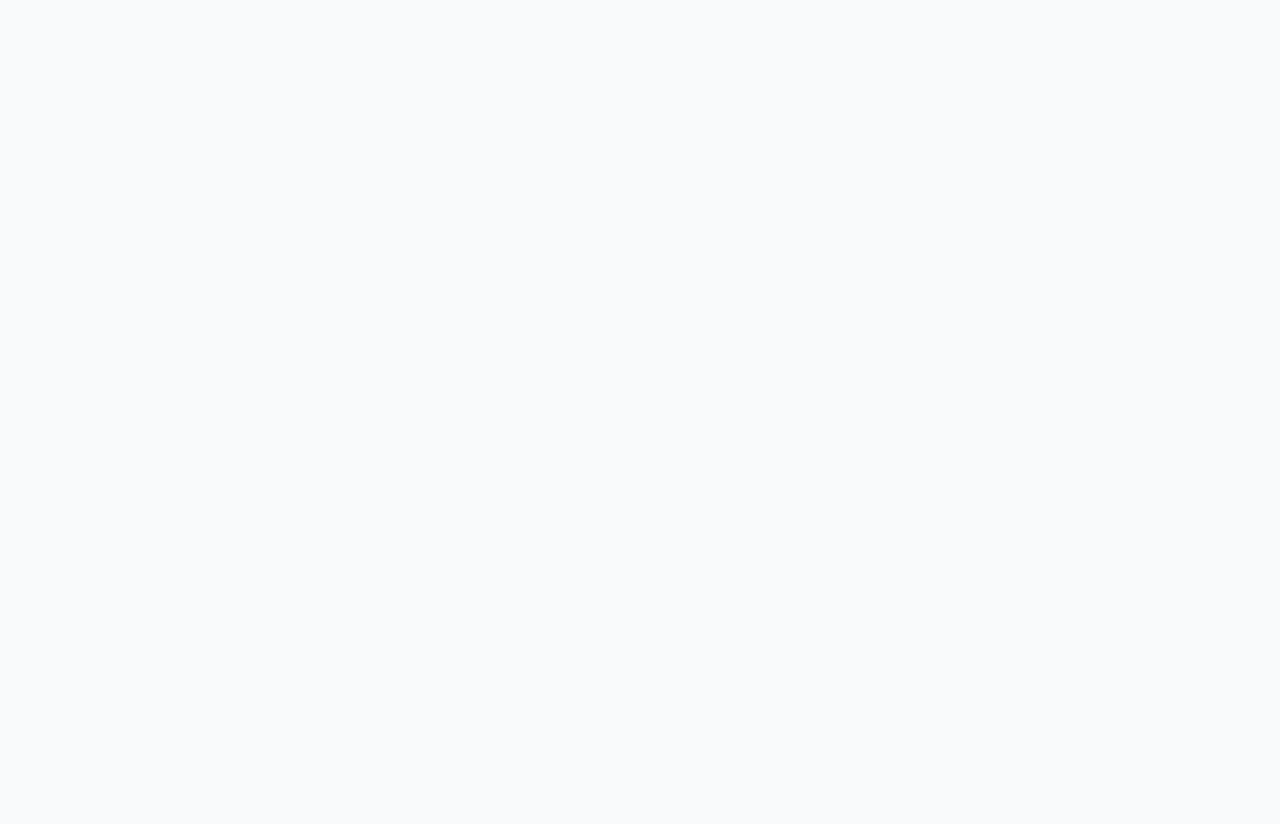
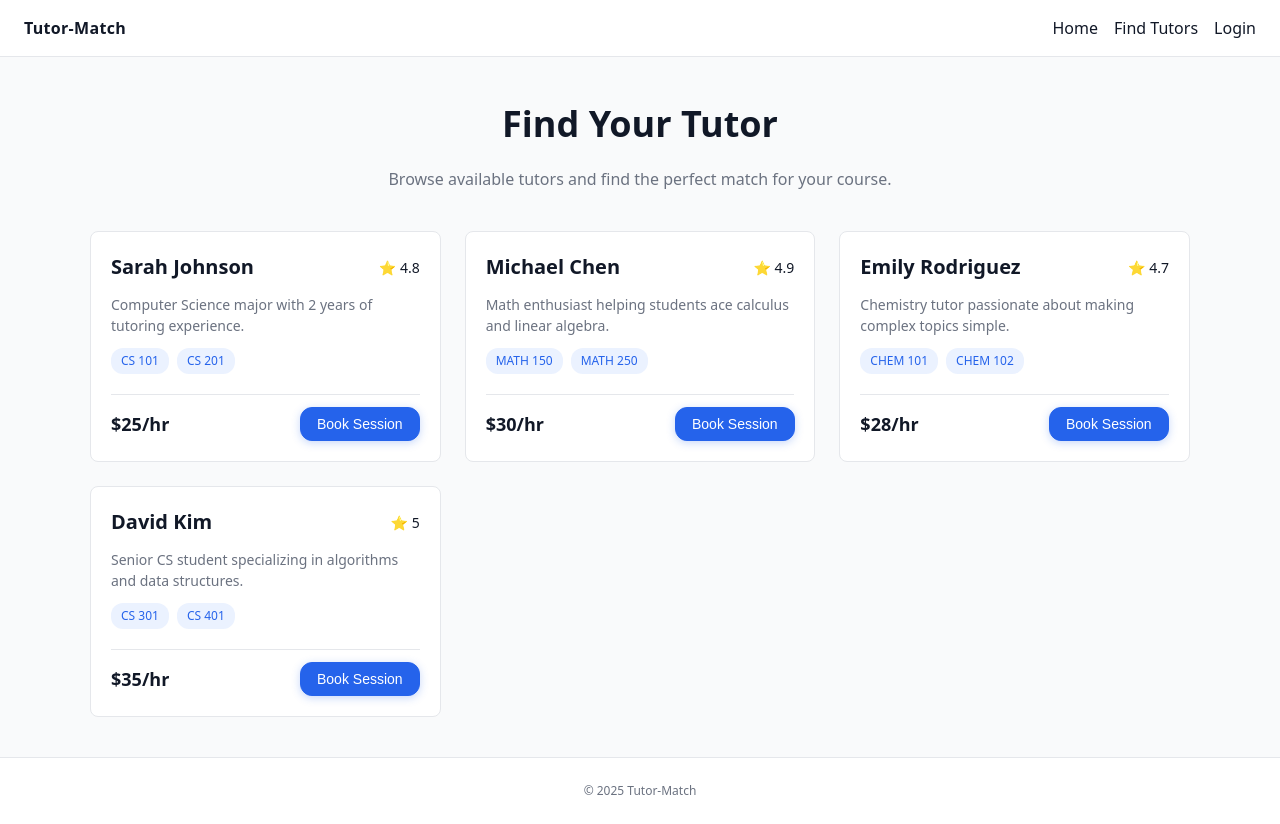
Before and after one commit to sheff2/tutor-match, a React (Vite) app in the folder client/: page /tutors in a window 1280 px wide. Before the commit this address had no page. Before the commit the page ends 800 px from the top, so only its background shows below. Built offline with nearby package versions, Linux system fonts and the light colour scheme.

Commit message:
Add Tutors page with sample tutor list

```diff
--- a/client/src/App.jsx
+++ b/client/src/App.jsx
@@ -1,6 +1,7 @@
 import { BrowserRouter as Router, Routes, Route } from 'react-router-dom';
 import Home from './pages/Home';
 import Login from './pages/Login';
+import Tutors from './pages/Tutors';
 
 export default function App() {
   return (
@@ -8,6 +9,7 @@ export default function App() {
       <Routes>
         <Route path="/" element={<Home />} />
         <Route path="/login" element={<Login />} />
+        <Route path="/tutors" element={<Tutors />} />
       </Routes>
     </Router>
   );
--- a/client/src/pages/Home.jsx
+++ b/client/src/pages/Home.jsx
@@ -6,6 +6,7 @@ export default function Home() {
       <header style={styles.header}>
         <div style={styles.brand}>Tutor-Match</div>
         <nav style={styles.nav}>
+          <Link to="/tutors" style={styles.link}>Find Tutors</Link>
           <a href="#about" style={styles.link}>About</a>
           <a href="#how" style={styles.link}>How it works</a>
           <a href="#contact" style={styles.link}>Contact</a>
--- /dev/null
+++ b/client/src/pages/Tutors.jsx
@@ -0,0 +1,233 @@
+import { Link } from 'react-router-dom';
+
+// Sample tutor data - replace with API call later
+const tutors = [
+  {
+    id: 1,
+    name: 'Sarah Johnson',
+    courses: ['CS 101', 'CS 201'],
+    rating: 4.8,
+    hourlyRate: 25,
+    bio: 'Computer Science major with 2 years of tutoring experience.',
+  },
+  {
+    id: 2,
+    name: 'Michael Chen',
+    courses: ['MATH 150', 'MATH 250'],
+    rating: 4.9,
+    hourlyRate: 30,
+    bio: 'Math enthusiast helping students ace calculus and linear algebra.',
+  },
+  {
+    id: 3,
+    name: 'Emily Rodriguez',
+    courses: ['CHEM 101', 'CHEM 102'],
+    rating: 4.7,
+    hourlyRate: 28,
+    bio: 'Chemistry tutor passionate about making complex topics simple.',
+  },
+  {
+    id: 4,
+    name: 'David Kim',
+    courses: ['CS 301', 'CS 401'],
+    rating: 5.0,
+    hourlyRate: 35,
+    bio: 'Senior CS student specializing in algorithms and data structures.',
+  },
+];
+
+export default function Tutors() {
+  return (
+    <div style={styles.page}>
+      <header style={styles.header}>
+        <Link to="/" style={styles.brand}>Tutor-Match</Link>
+        <nav style={styles.nav}>
+          <Link to="/" style={styles.link}>Home</Link>
+          <Link to="/tutors" style={styles.link}>Find Tutors</Link>
+          <Link to="/login" style={styles.link}>Login</Link>
+        </nav>
+      </header>
+
+      <main style={styles.main}>
+        <div className="container" style={styles.container}>
+          <h1 style={styles.title}>Find Your Tutor</h1>
+          <p style={styles.subtitle}>
+            Browse available tutors and find the perfect match for your course.
+          </p>
+
+          <div style={styles.grid}>
+            {tutors.map((tutor) => (
+              <div key={tutor.id} style={styles.card}>
+                <div style={styles.cardHeader}>
+                  <h3 style={styles.tutorName}>{tutor.name}</h3>
+                  <div style={styles.rating}>
+                    ⭐ {tutor.rating}
+                  </div>
+                </div>
+
+                <p style={styles.bio}>{tutor.bio}</p>
+
+                <div style={styles.courses}>
+                  {tutor.courses.map((course, idx) => (
+                    <span key={idx} style={styles.courseBadge}>
+                      {course}
+                    </span>
+                  ))}
+                </div>
+
+                <div style={styles.cardFooter}>
+                  <span style={styles.rate}>${tutor.hourlyRate}/hr</span>
+                  <button className="btn btn-primary" style={styles.bookBtn}>
+                    Book Session
+                  </button>
+                </div>
+              </div>
+            ))}
+          </div>
+        </div>
+      </main>
+
+      <footer style={styles.footer}>
+        <div className="container">
+          <p style={styles.footerText}>
+            © {new Date().getFullYear()} Tutor-Match
+          </p>
+        </div>
+      </footer>
+    </div>
+  );
+}
+
+const styles = {
+  page: {
+    minHeight: '100vh',
+    display: 'flex',
+    flexDirection: 'column',
+    background: 'var(--bg)',
+  },
+  header: {
+    width: '100%',
+    padding: '16px 24px',
+    borderBottom: '1px solid var(--border)',
+    display: 'flex',
+    alignItems: 'center',
+    justifyContent: 'space-between',
+    background: 'var(--card)',
+    position: 'sticky',
+    top: 0,
+    zIndex: 10,
+  },
+  brand: {
+    fontWeight: 700,
+    letterSpacing: 0.3,
+    color: 'var(--text)',
+    textDecoration: 'none',
+  },
+  nav: {
+    display: 'flex',
+    gap: 16,
+  },
+  link: {
+    color: 'var(--text)',
+    textDecoration: 'none',
+    transition: 'color 0.2s',
+  },
+  main: {
+    flex: '1 0 auto',
+    padding: '40px 24px',
+  },
+  container: {
+    maxWidth: '1200px',
+    margin: '0 auto',
+  },
+  title: {
+    fontSize: '36px',
+    margin: '0 0 8px',
+    color: 'var(--text)',
+    textAlign: 'center',
+  },
+  subtitle: {
+    fontSize: '16px',
+    color: 'var(--muted)',
+    textAlign: 'center',
+    marginBottom: '40px',
+  },
+  grid: {
+    display: 'grid',
+    gridTemplateColumns: 'repeat(auto-fill, minmax(280px, 1fr))',
+    gap: '24px',
+  },
+  card: {
+    background: 'var(--card)',
+    border: '1px solid var(--border)',
+    borderRadius: '8px',
+    padding: '20px',
+    display: 'flex',
+    flexDirection: 'column',
+    gap: '12px',
+    transition: 'box-shadow 0.2s',
+    cursor: 'pointer',
+  },
+  cardHeader: {
+    display: 'flex',
+    justifyContent: 'space-between',
+    alignItems: 'center',
+  },
+  tutorName: {
+    fontSize: '20px',
+    margin: 0,
+    color: 'var(--text)',
+  },
+  rating: {
+    fontSize: '14px',
+    color: 'var(--text)',
+  },
+  bio: {
+    fontSize: '14px',
+    color: 'var(--muted)',
+    margin: 0,
+    lineHeight: 1.5,
+  },
+  courses: {
+    display: 'flex',
+    flexWrap: 'wrap',
+    gap: '8px',
+  },
+  courseBadge: {
+    background: '#EBF2FF',
+    color: 'var(--primary)',
+    padding: '4px 10px',
+    borderRadius: '12px',
+    fontSize: '12px',
+    fontWeight: 500,
+  },
+  cardFooter: {
+    display: 'flex',
+    justifyContent: 'space-between',
+    alignItems: 'center',
+    marginTop: '8px',
+    paddingTop: '12px',
+    borderTop: '1px solid var(--border)',
+  },
+  rate: {
+    fontSize: '18px',
+    fontWeight: 600,
+    color: 'var(--text)',
+  },
+  bookBtn: {
+    fontSize: '14px',
+    padding: '8px 16px',
+  },
+  footer: {
+    flex: '0 0 auto',
+    borderTop: '1px solid var(--border)',
+    padding: '24px',
+    textAlign: 'center',
+    background: 'var(--card)',
+  },
+  footerText: {
+    margin: 0,
+    fontSize: '12px',
+    color: 'var(--muted)',
+  },
+};
```
